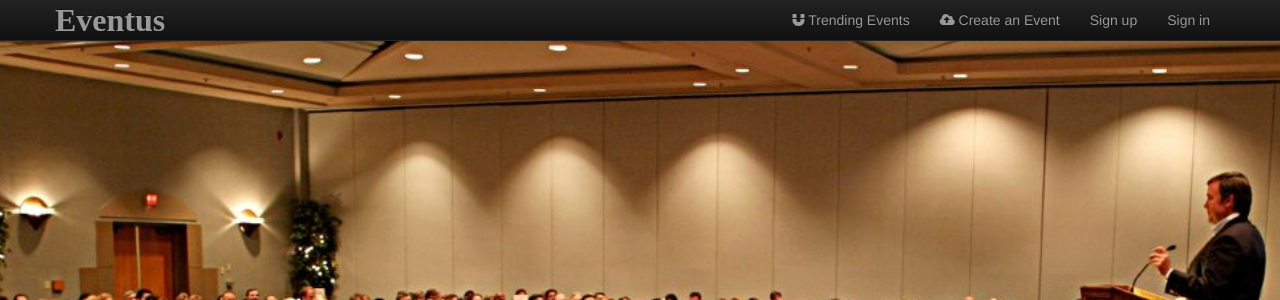
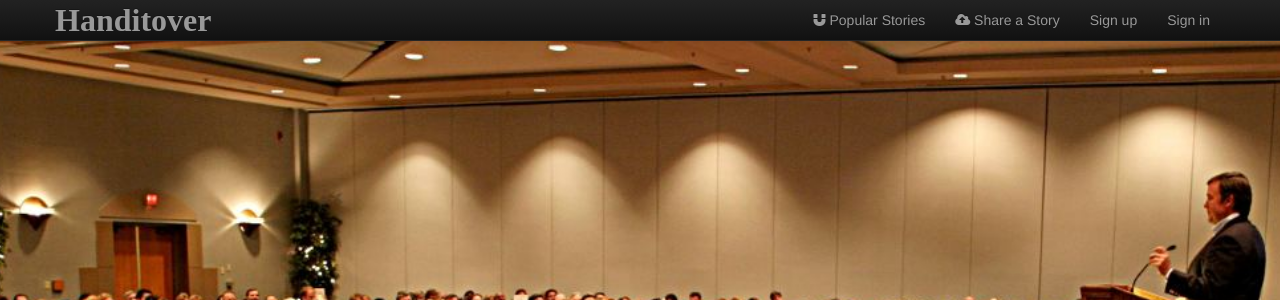
Before and after one commit to Chitrank-Dixit/InMyMind, a Flask app: page / in a window 1280 px wide. Shown: the top 300 px of the page. Run offline with Flask 2, Linux system fonts and the light colour scheme; parts of the project's set-up code (start-up, migrations or seed data) failed here and were passed over; some libraries are stand-ins or nearby versions.

Commit message:
Changed the project or brand name from the header of the project

```diff
--- a/src/application/templates/addables/header.html
+++ b/src/application/templates/addables/header.html
@@ -8,12 +8,12 @@
              <span class="icon-bar"></span>
              <span class="icon-bar"></span>
            </button>
-           <a class="brand" href="/"><b><font size="6" face="Times New Roman">Eventus</font></b></a>
+           <a class="brand" href="/"><b><font size="6" face="Times New Roman">Handitover</font></b></a>
            <div class="nav-collapse collapse">
 
              <ul class="nav pull-right">
-              <li><a href="{{ url_for('trending_events') }}"><i class="icon-magnet"></i> Trending Events</a></li>
-              <li><a href="{{ url_for('create_event') }}"><i class="icon-cloud-upload"></i> Create an Event</a></li>
+              <li><a href="{{ url_for('trending_events') }}"><i class="icon-magnet"></i> Popular Stories</a></li>
+              <li><a href="{{ url_for('create_event') }}"><i class="icon-cloud-upload"></i> Share a Story</a></li>
               {% if g.user.is_authenticated() %}
               <li><a href="{{ url_for('user_notifications' , name = g.user.name, uid=g.user.id )}}"><i class="icon-bell-alt"></i> Notifications</a></li>
               <li class="dropdown">
```
